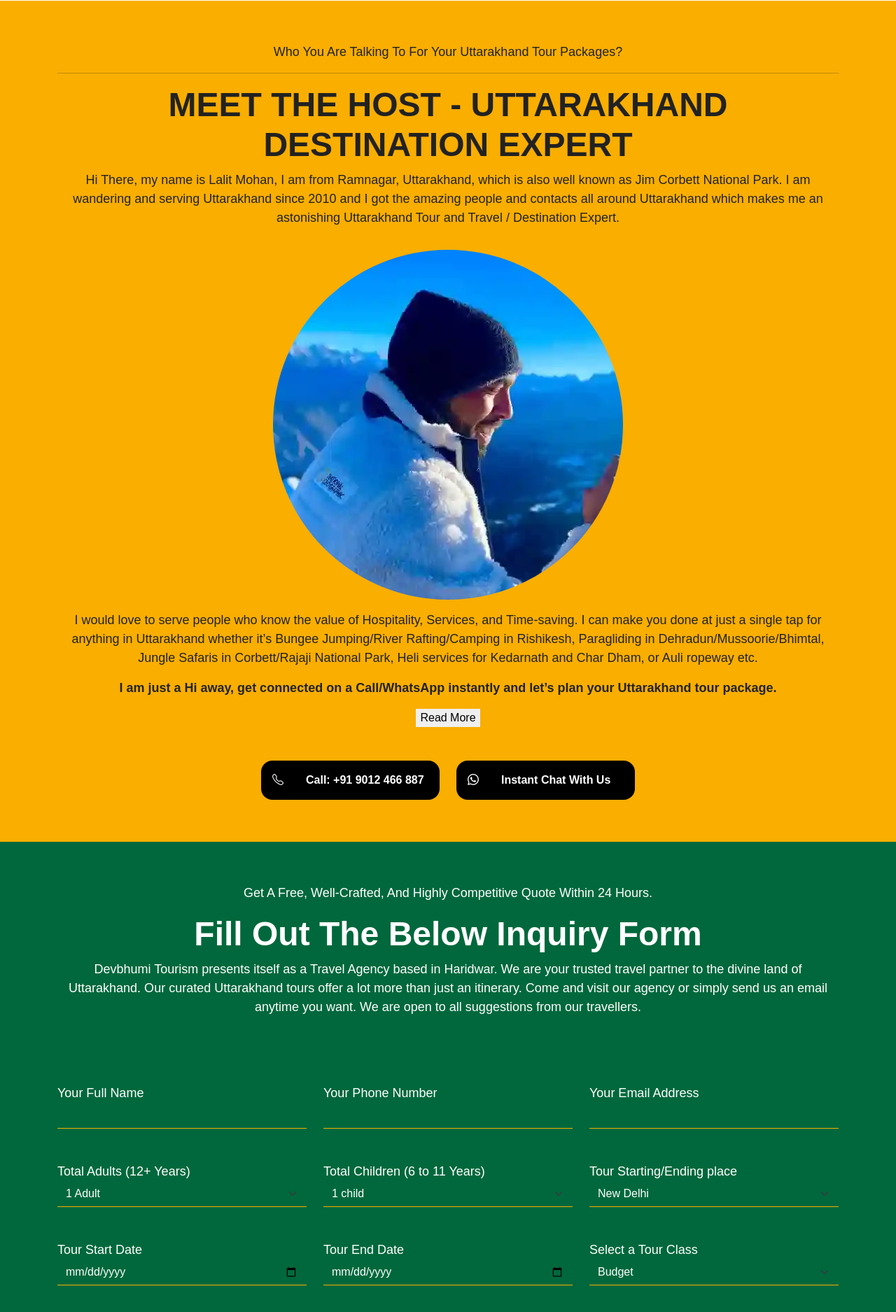
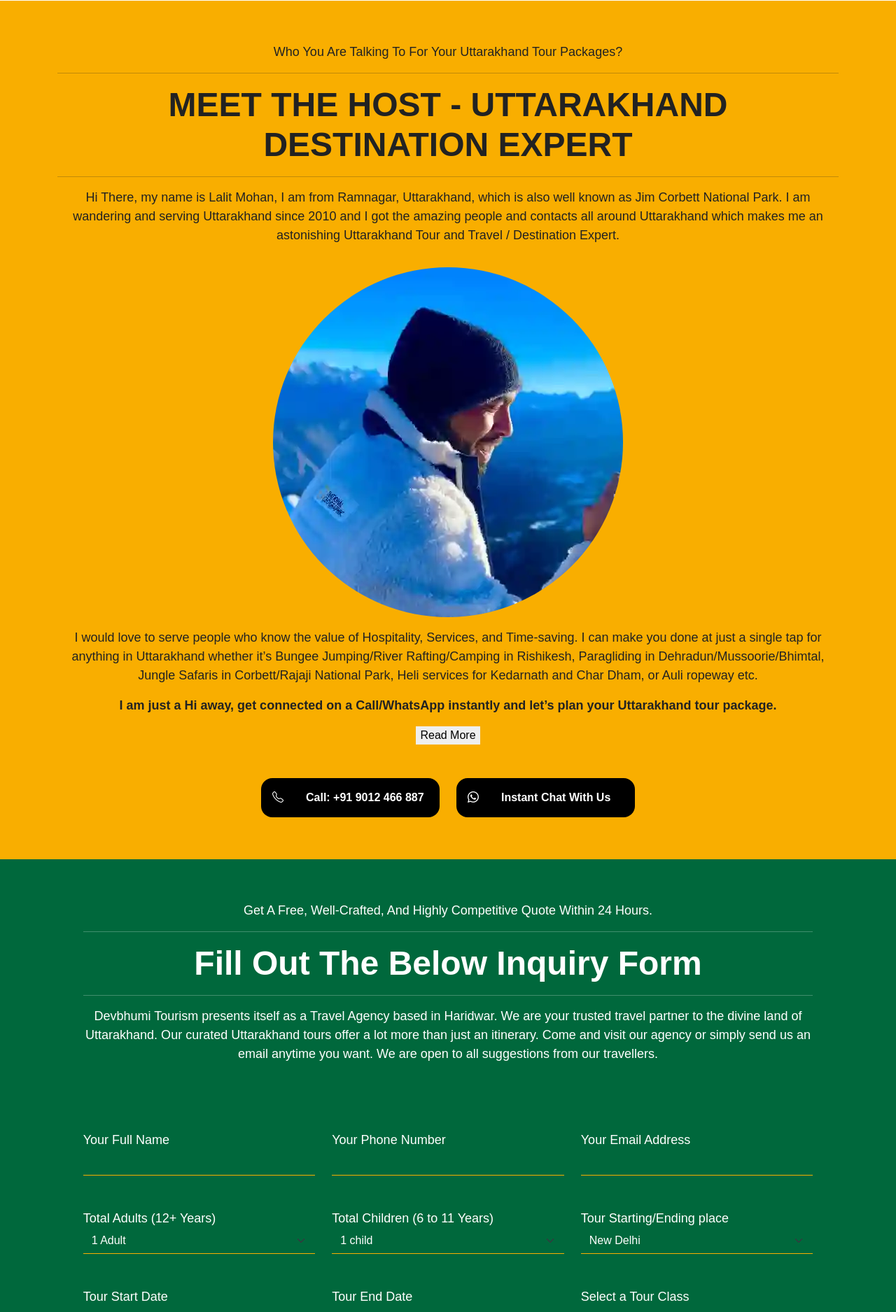
Before and after one commit to sualsoft/devbhumitourism, a Jekyll site: the page built from index.markdown, in a window 1280 px wide. Shown: the part 4404-6279 px from the top of the page at 70% size. Built offline with Jekyll 4.4.1, drawn with Linux system fonts in a browser that asks for light colours; some web fonts are replaced.

Commit message:
Update home.html

```diff
--- a/_layouts/home.html
+++ b/_layouts/home.html
@@ -861,12 +861,12 @@
 
       <section class="content-section bg-orange">
         <div class="container text-center">
-          <p>Who You Are Talking To For Your Uttarakhand Tour Packages?</p>
+          <p> Who You Are Talking To For Your Uttarakhand Tour Packages? </p>
           <hr />
           <h2>
-            <strong>MEET THE HOST - UTTARAKHAND DESTINATION EXPERT</strong>
+            <strong> MEET THE HOST - UTTARAKHAND DESTINATION EXPERT </strong>
           </h2>
-        </hr>
+        <hr />
           <p>
             Hi There, my name is Lalit Mohan, I am from Ramnagar, Uttarakhand,
             which is also well known as Jim Corbett National Park. I am
@@ -954,13 +952,13 @@
         </div>
       </section>
 
-      <section class="content-section bg-green quote col-lg-12">
-        <div class="container text-center">
+      <section class="content-section bg-green quote">
+        <div class="container text-center col-lg-10">
           <p>Get A Free, Well-Crafted, And Highly Competitive Quote Within 24
-              Hours. </p></hr>
+              Hours. </p><hr />
           <h2>
             <strong>Fill Out The Below Inquiry Form</strong>
-          </h2></hr>
+          </h2><hr />
            <p>Devbhumi Tourism presents itself as a Travel Agency based in Haridwar. We are your trusted travel partner to the divine land of Uttarakhand. Our curated Uttarakhand tours offer a lot more than just an itinerary. Come and visit our agency or simply send us an email anytime you want. We are open to all suggestions from our travellers. </p>
 
           <form action="" class="mt-5">
```
Also changed, not shown: other parts of _layouts/home.html (+2 -4 lines).
